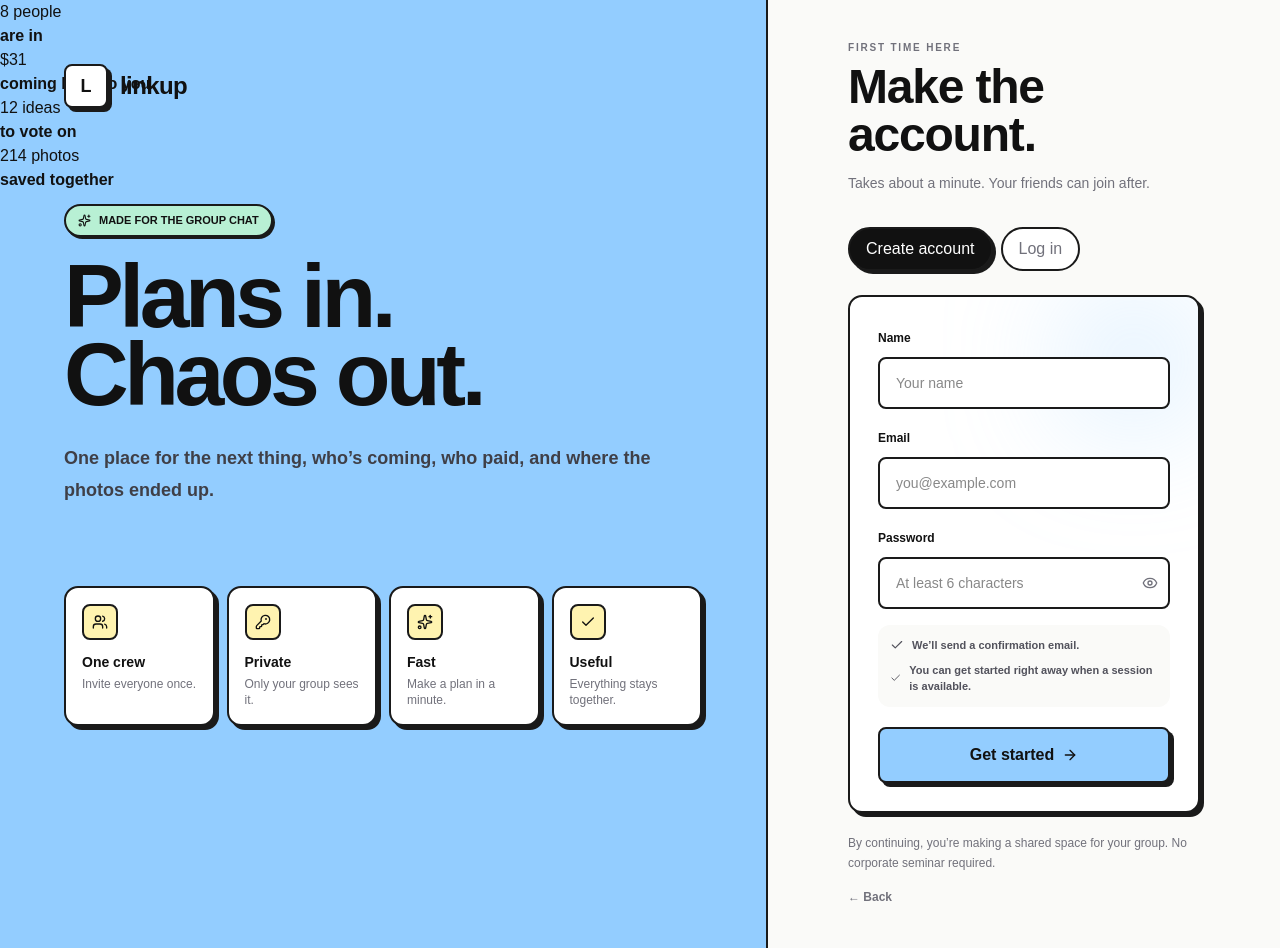
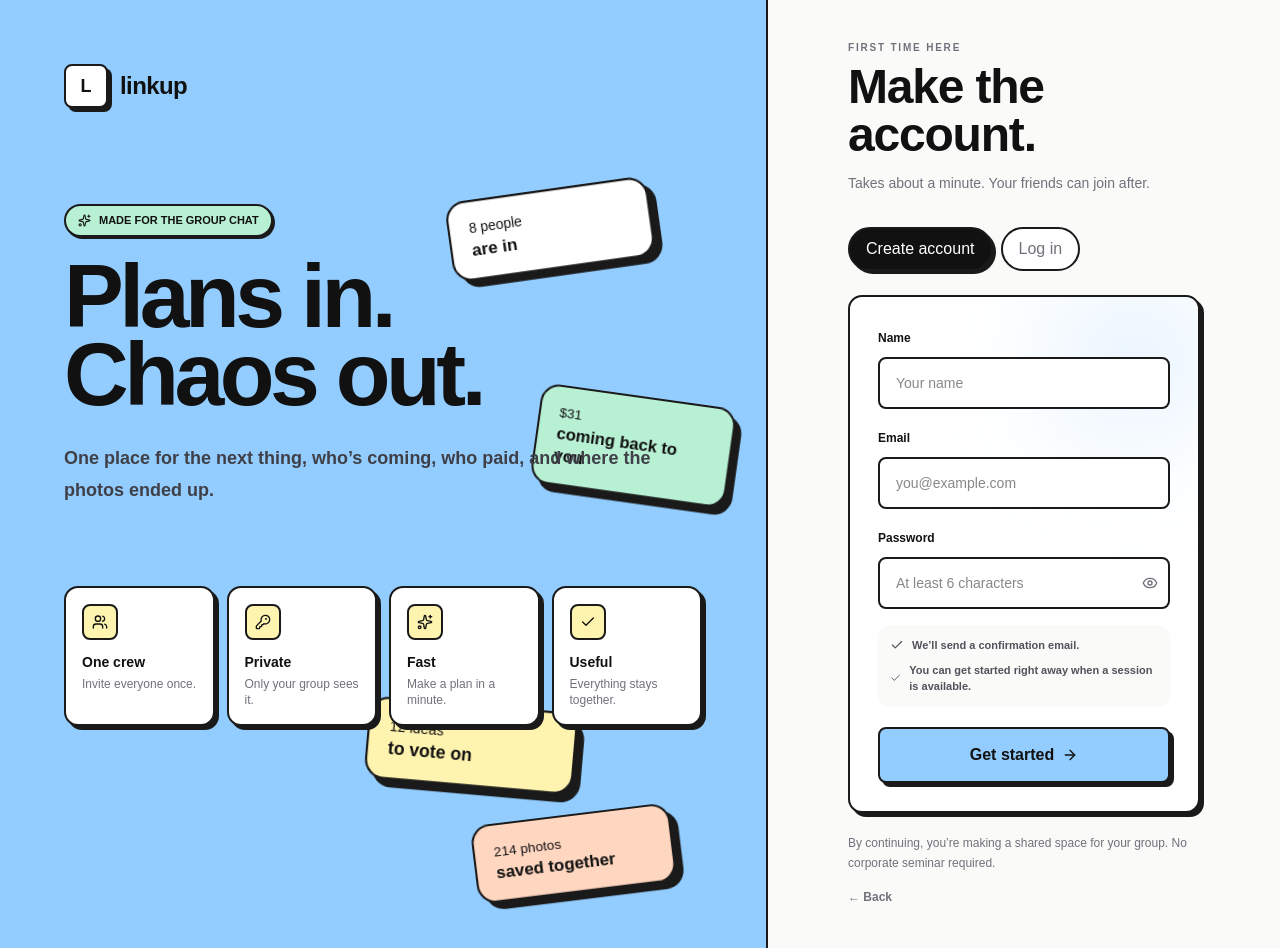
Before and after one commit to justrishith/linkup, a Next.js app: page /auth in a window 1280 px wide. Built offline with nearby package versions, Linux system fonts and the light colour scheme.

Commit message:
add desktop depth motion and 3d auth visuals

```diff
--- a/app/globals.css
+++ b/app/globals.css
@@ -24,12 +24,29 @@ button{font:inherit}
 
 .hero-grid{background-image:linear-gradient(rgba(26,26,26,.06) 1px,transparent 1px),linear-gradient(90deg,rgba(26,26,26,.06) 1px,transparent 1px);background-size:40px 40px}
 
+.auth-orbit{perspective:1200px;transform-style:preserve-3d;overflow:hidden}
+.orbit-card{position:absolute;width:190px;border:2px solid #1a1a1a;border-radius:18px;background:#fff;padding:16px 18px;font-size:13px;line-height:1.35;box-shadow:7px 7px 0 #1a1a1a;transform-style:preserve-3d;will-change:transform}
+.orbit-card b{font-size:16px}
+.orbit-one{left:58%;top:22%;transform:rotate(-8deg) translateZ(80px)}
+.orbit-two{right:6%;top:42%;background:#b8f0d4;transform:rotate(8deg) translateZ(40px)}
+.orbit-three{left:48%;bottom:20%;background:#fff3b0;transform:rotate(5deg) translateZ(110px)}
+.orbit-four{right:14%;bottom:8%;background:#ffd6c0;transform:rotate(-7deg) translateZ(60px)}
 @media (prefers-reduced-motion:no-preference){
+  @keyframes floatOne{0%,100%{transform:rotate(-8deg) translate3d(0,0,80px)}50%{transform:rotate(-4deg) translate3d(12px,-12px,110px)}}
+  @keyframes floatTwo{0%,100%{transform:rotate(8deg) translate3d(0,0,40px)}50%{transform:rotate(13deg) translate3d(-10px,10px,70px)}}
+  @keyframes floatThree{0%,100%{transform:rotate(5deg) translate3d(0,0,110px)}50%{transform:rotate(0deg) translate3d(8px,-8px,140px)}}
+  @keyframes floatFour{0%,100%{transform:rotate(-7deg) translate3d(0,0,60px)}50%{transform:rotate(-12deg) translate3d(-8px,-10px,90px)}}
+  .orbit-one{animation:floatOne 7s ease-in-out infinite}
+  .orbit-two{animation:floatTwo 8s ease-in-out 1s infinite}
+  .orbit-three{animation:floatThree 9s ease-in-out .5s infinite}
+  .orbit-four{animation:floatFour 8.5s ease-in-out 1.5s infinite}
   @keyframes fadeUp{from{opacity:0;transform:translateY(20px)}to{opacity:1;transform:translateY(0)}}
   .anim-1{animation:fadeUp .45s ease-out .05s both}.anim-2{animation:fadeUp .45s ease-out .15s both}.anim-3{animation:fadeUp .45s ease-out .25s both}.anim-4{animation:fadeUp .45s ease-out .35s both}
 }
 
+@media (max-width: 1024px){.orbit-card{opacity:.85;transform:scale(.88)}}
 @media (max-width: 800px){
   .desktop-nav{display:none!important}
   .mobile-nav{display:flex!important}
 }
+@media (max-width: 640px){.orbit-card{display:none}}
```
